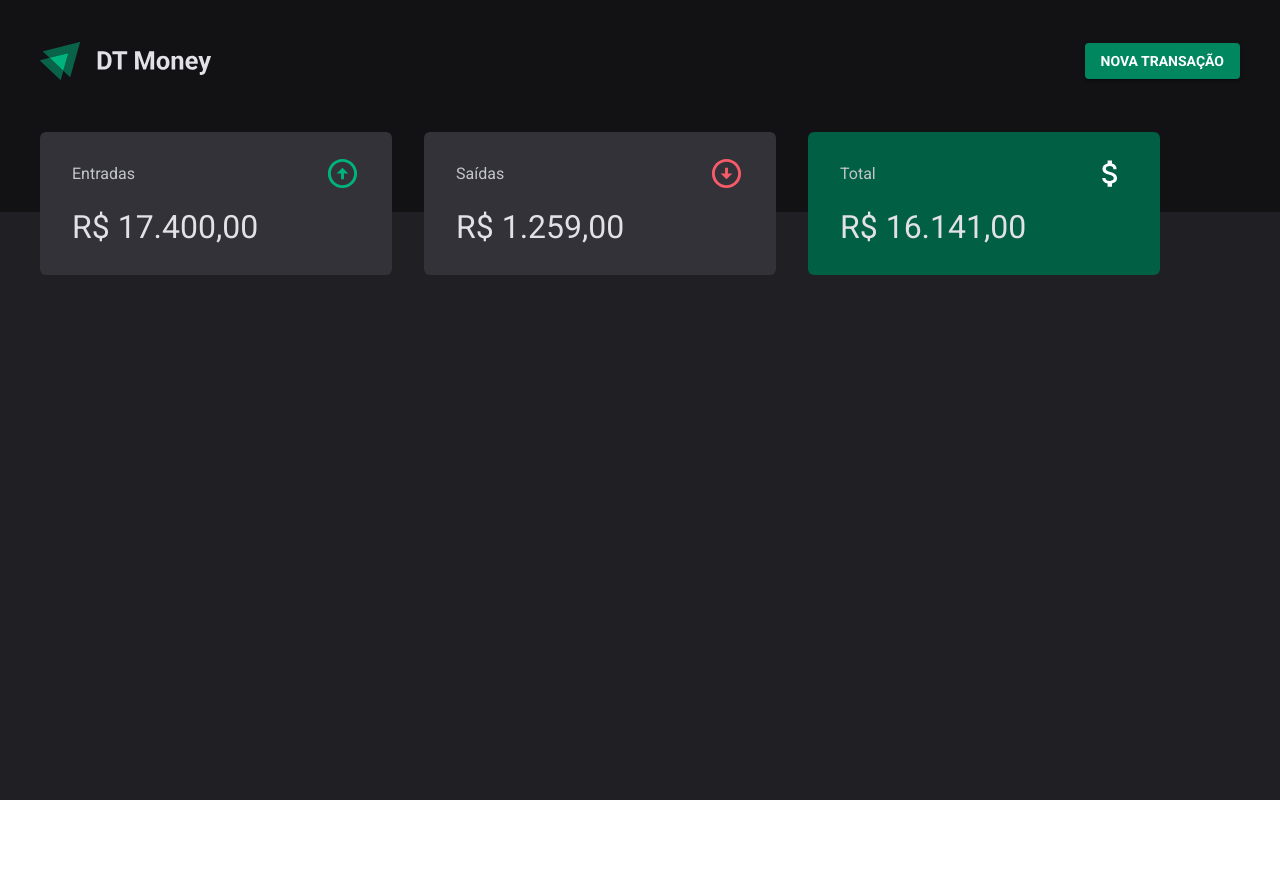
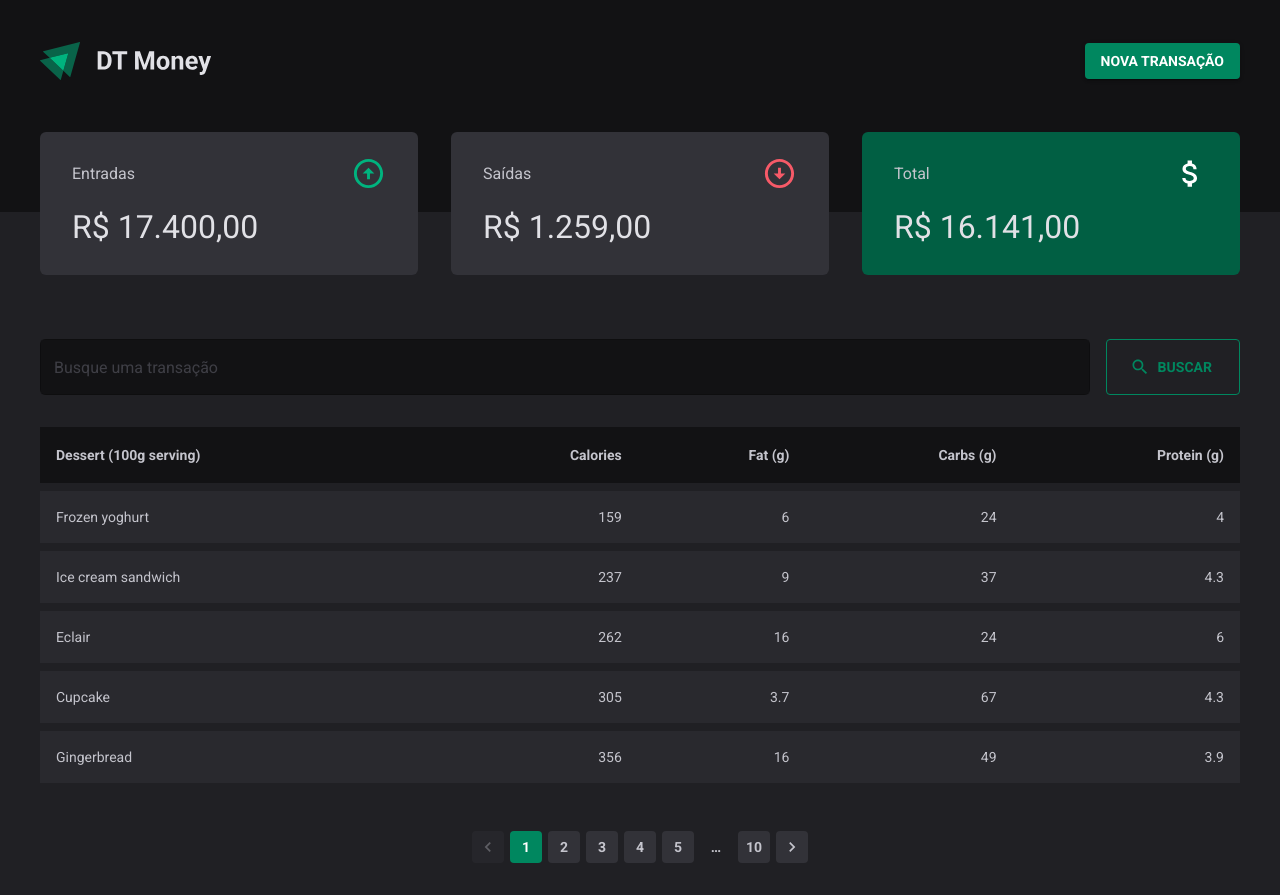
Before and after one commit to johnnycfg/desafio-in8, a Next.js app: page / in a window 1280 px wide. Before the commit the page ends 800 px from the top, so only its background shows below. Built offline with nearby package versions, Linux system fonts and the light colour scheme.

Commit message:
feat: add transactions table and global css

```diff
--- a/src/app/(home)/layout.tsx
+++ b/src/app/(home)/layout.tsx
@@ -1,7 +1,7 @@
 'use client'
 
 import { Header } from "@/components/header";
-import { Box, useTheme } from "@mui/material";
+import { Box } from "@mui/material";
 import { ReactNode } from "react";
 
 interface LayoutProps {
@@ -9,10 +9,8 @@ interface LayoutProps {
 }
 
 export default function Layout({children}: LayoutProps) {
-  const theme = useTheme()
-
   return (
-    <Box bgcolor={theme.palette.base[200]} height="100vh">
+    <Box>
       <Header />
       {children}
     </Box>
--- a/src/app/(home)/page.tsx
+++ b/src/app/(home)/page.tsx
@@ -1,15 +1,16 @@
 'use client'
 
 import { SummaryCard } from '@/components/SummaryCard'
-import { ArrowCircleUp, ArrowCircleDown, AttachMoneyOutlined } from '@mui/icons-material'
-import { Box, useTheme } from '@mui/material'
+import { TransactionsTable } from '@/components/TransactionsTable'
+import { ArrowCircleUp, ArrowCircleDown, AttachMoneyOutlined, Search } from '@mui/icons-material'
+import { Box, Button, Pagination, Stack, TextField, useTheme } from '@mui/material'
 
 export default function Home() {
   const theme = useTheme()
 
   return (
-    <Box width="100%" maxWidth={1248} margin="0 auto" px="1.5rem">
-      <Box display="flex" gap="2rem" mt="-5rem">
+    <Box width="100%" maxWidth={1248} margin="0 auto" px="1.5rem" pb="2rem">
+      <Box display="flex" justifyContent="space-between" gap="2rem" mt="-5rem">
         <SummaryCard
           icon={<ArrowCircleUp fontSize='large' sx={{color: theme.palette.product.green.light}}  />}
           title="Entradas"
@@ -26,6 +27,36 @@ export default function Home() {
           amount={16141}
         />
       </Box>
+
+      <Box display="flex" gap="1rem" mt="4rem" mb="1.5rem">
+        <TextField
+          placeholder='Busque uma transação'
+          sx={{
+            bgcolor: theme.palette.base[100],
+            borderRadius: '6px',
+            '& .MuiInputBase-input': {
+              color: theme.palette.base[500],
+            },
+          }}
+          fullWidth
+        />
+
+        <Button
+          variant='outlined'
+          color="primary"
+          startIcon={<Search />}
+          sx={{
+            px: '2rem'
+          }}
+        >
+          Buscar
+        </Button>
+      </Box>
+
+      <Stack spacing="2.5rem" alignItems="center">
+        <TransactionsTable />
+        <Pagination count={10} color="primary" shape='rounded' />
+      </Stack>
     </Box>
   )
 }
--- a/src/components/SummaryCard/index.tsx
+++ b/src/components/SummaryCard/index.tsx
@@ -17,7 +17,7 @@ export function SummaryCard({variant = 'grey', icon, title, amount}: SummaryCard
     <Stack
       spacing="0.75rem"
       width="100%"
-      maxWidth={352}
+      maxWidth={378}
       bgcolor={variant === 'grey' ? theme.palette.base[400] : theme.palette.product.green.dark }
       p="1.5rem 2rem"
       borderRadius="6px">
--- /dev/null
+++ b/src/components/TransactionsTable/index.tsx
@@ -0,0 +1,58 @@
+import { Paper, Table, TableBody, TableCell, TableContainer, TableHead, TableRow, useTheme } from "@mui/material";
+
+function createData(
+  name: string,
+  calories: number,
+  fat: number,
+  carbs: number,
+  protein: number,
+) {
+  return { name, calories, fat, carbs, protein };
+}
+
+const rows = [
+  createData('Frozen yoghurt', 159, 6.0, 24, 4.0),
+  createData('Ice cream sandwich', 237, 9.0, 37, 4.3),
+  createData('Eclair', 262, 16.0, 24, 6.0),
+  createData('Cupcake', 305, 3.7, 67, 4.3),
+  createData('Gingerbread', 356, 16.0, 49, 3.9),
+];
+
+export function TransactionsTable() {
+  const theme = useTheme()
+
+  return (
+    <TableContainer>
+      <Table sx={{ minWidth: 650, borderCollapse: 'separate', borderSpacing: '0 0.5rem' }} aria-label="simple table">
+        <TableHead>
+          <TableRow sx={{ bgcolor: theme.palette.base[100] }}>
+            <TableCell sx={{color: theme.palette.base[600], fontWeight: 'bold', border: 0}}>Dessert (100g serving)</TableCell>
+            <TableCell sx={{color: theme.palette.base[600], fontWeight: 'bold', border: 0}} align="right">Calories</TableCell>
+            <TableCell sx={{color: theme.palette.base[600], fontWeight: 'bold', border: 0}} align="right">Fat&nbsp;(g)</TableCell>
+            <TableCell sx={{color: theme.palette.base[600], fontWeight: 'bold', border: 0}} align="right">Carbs&nbsp;(g)</TableCell>
+            <TableCell sx={{color: theme.palette.base[600], fontWeight: 'bold', border: 0}} align="right">Protein&nbsp;(g)</TableCell>
+          </TableRow>
+        </TableHead>
+        <TableBody>
+          {rows.map((row) => (
+            <TableRow
+              key={row.name}
+              sx={{
+                '&:last-child td, &:last-child th': { border: 0 },
+                bgcolor: theme.palette.base[300]
+              }}
+            >
+              <TableCell  sx={{color: theme.palette.base[600], border: 0}} component="th" scope="row">
+                {row.name}
+              </TableCell>
+              <TableCell sx={{color: theme.palette.base[600], border: 0}} align="right">{row.calories}</TableCell>
+              <TableCell sx={{color: theme.palette.base[600], border: 0}} align="right">{row.fat}</TableCell>
+              <TableCell sx={{color: theme.palette.base[600], border: 0}} align="right">{row.carbs}</TableCell>
+              <TableCell sx={{color: theme.palette.base[600], border: 0}} align="right">{row.protein}</TableCell>
+            </TableRow>
+          ))}
+        </TableBody>
+      </Table>
+    </TableContainer>
+  )
+}
--- a/src/providers/providers.tsx
+++ b/src/providers/providers.tsx
@@ -1,19 +1,23 @@
 'use client'
 
 import { ReactNode } from "react"
-import { CssBaseline, ThemeProvider } from '@mui/material'
+import { CssBaseline, GlobalStyles, ThemeProvider } from '@mui/material'
 import theme from "@/styles/theme"
+import { globalCss } from "@/styles/global"
 
 
 interface ProvidersProps {
   children: ReactNode
 }
 
+const global = globalCss(theme)
+
 export function Providers({children}: ProvidersProps) {
   return (
     <ThemeProvider theme={theme}>
       {children}
       <CssBaseline  />
+      <GlobalStyles styles={global} />
     </ThemeProvider>
 
   )
--- /dev/null
+++ b/src/styles/global.ts
@@ -0,0 +1,10 @@
+import { Theme } from '@mui/material'
+
+export function globalCss(theme: Theme) {
+  const global = {
+    body: {
+      backgroundColor: theme.palette.base[200]
+    }
+  }
+  return global
+}
--- a/src/styles/theme.ts
+++ b/src/styles/theme.ts
@@ -74,10 +74,43 @@ theme = createTheme(theme, {
                 backgroundColor: theme.palette.product.green.light,
               }
             }),
+          ...(ownerState.variant === 'outlined' &&
+          ownerState.color === 'primary' && {
+            fontWeight: 'bold',
+            color: theme.palette.product.green.main,
+            borderColor: theme.palette.product.green.main,
+            ":hover": {
+              color: theme.palette.product.green.light,
+              borderColor: theme.palette.product.green.light,
+            }
+          }),
         }),
-
       },
     },
+    MuiPaginationItem: {
+      styleOverrides: {
+        root: ({ ownerState }) => ({
+          ...(ownerState.color === 'primary' && {
+              backgroundColor: theme.palette.base[400],
+              color: theme.palette.base[600],
+              fontWeight: 'bold',
+              ':hover': {
+                backgroundColor: theme.palette.base[500],
+              },
+              '&.Mui-selected': {
+                backgroundColor: theme.palette.product.green.main
+              },
+              "&.Mui-selected:hover": {
+                backgroundColor: theme.palette.product.green.light,
+              },
+              '&.MuiPaginationItem-ellipsis': {
+                backgroundColor: 'transparent',
+              }
+            }),
+
+        }),
+      },
+    }
   },
 } as ThemeOptions)
 
```
